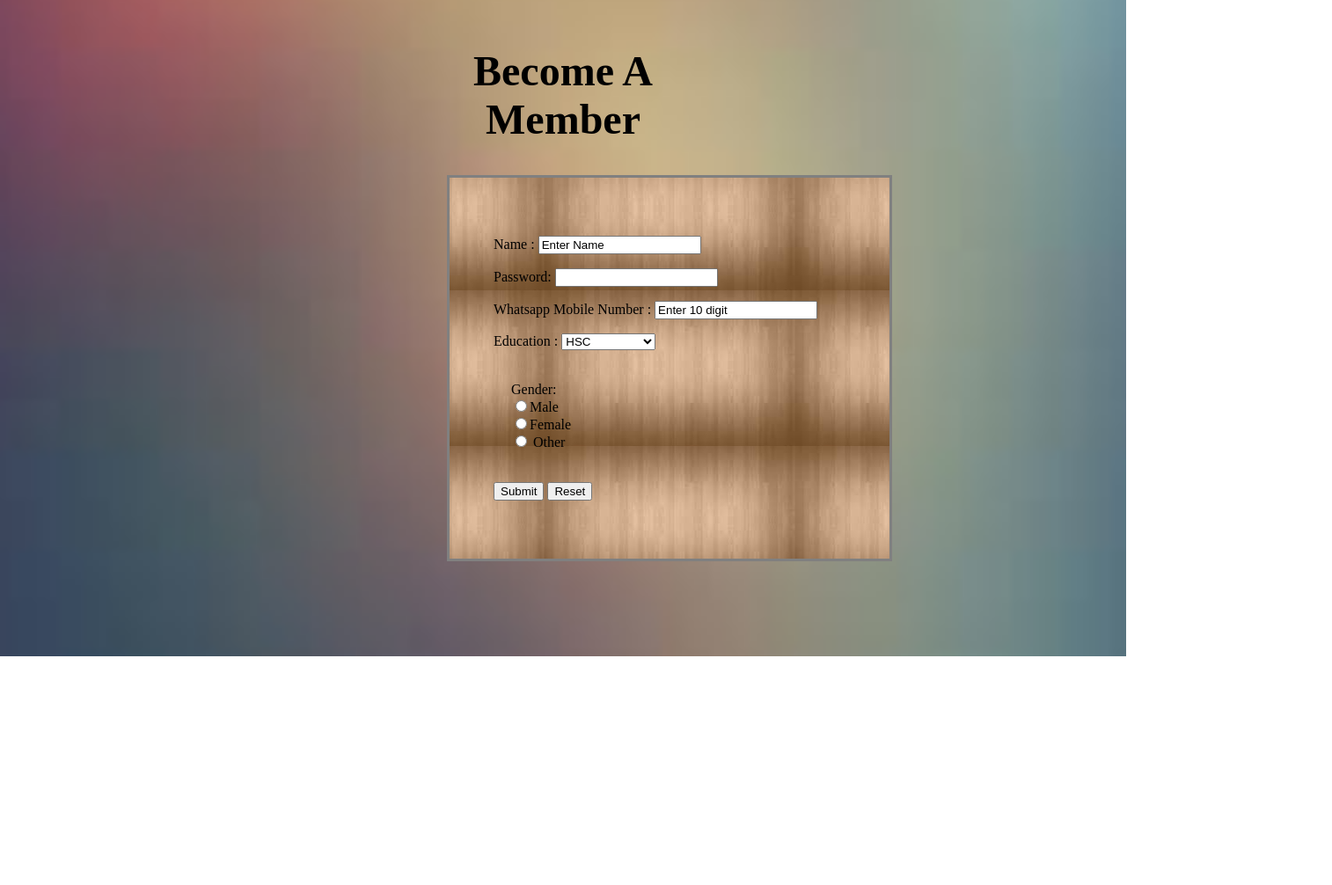
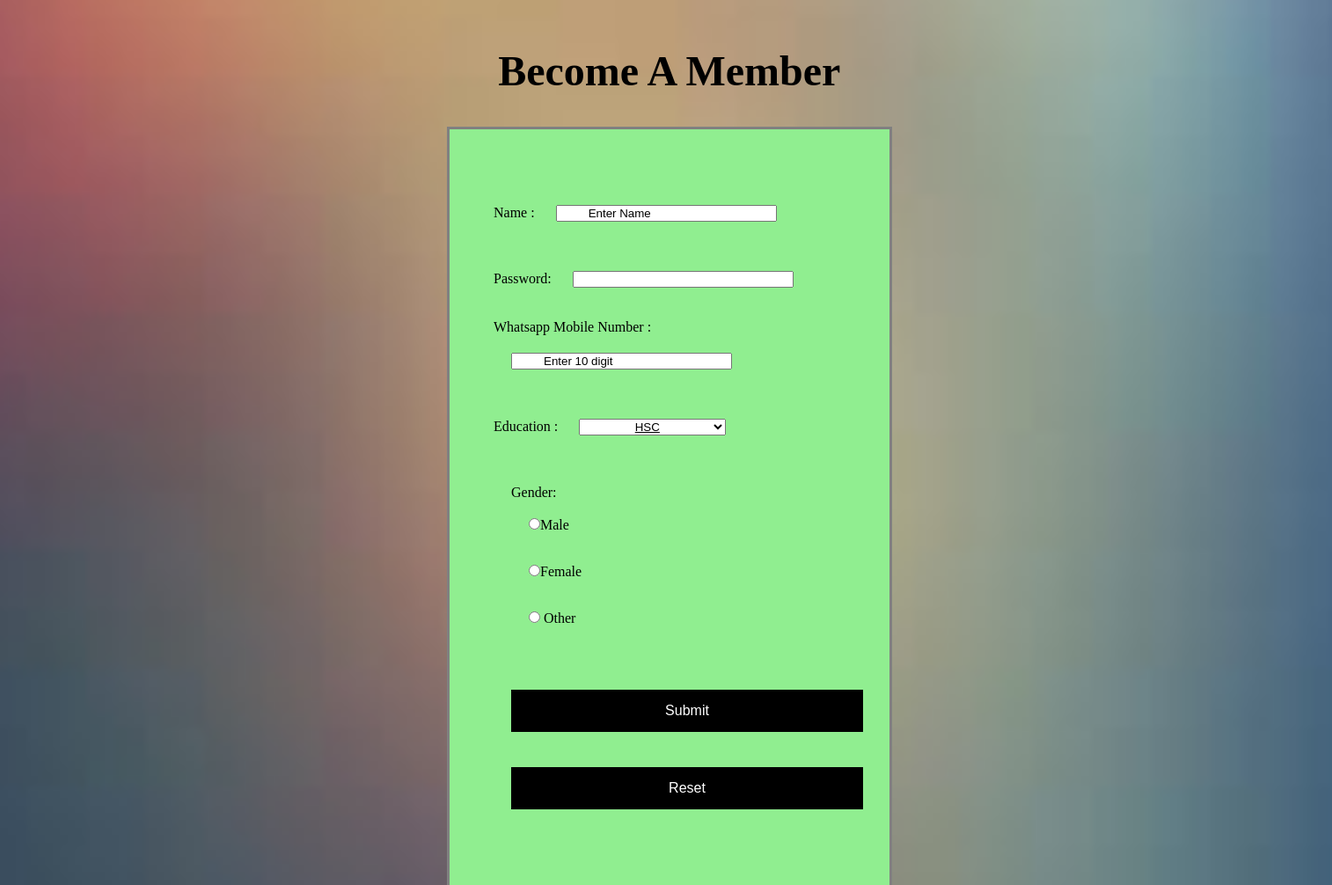
Before and after one commit to Mayank12899/WT, a plain HTML site: page becomeamember.html in a window 1280 px wide. Shown: the part 855-1861 px from the top of the page at 88% size, 1514 px wide, since content can reach past the window. Before the commit the page ends 1601 px from the top, so only its background shows below. Drawn offline with nearby package versions, Linux system fonts and the light colour scheme; files whose address does not match are found by name; a web font is replaced by a local one.

Commit message:
CHANGING SOMETHINGS

```diff
--- a/becomeamember.html
+++ b/becomeamember.html
@@ -20,18 +20,25 @@
     .forma{
         padding: 20px;
         padding-left: 0px;
+
+    }
+    input[type="button" i]{
+        padding: 50px;
+        padding-bottom: 0;
+        padding-top: 0;
+        text-align: center;
+        align-self: center;
     }
     .Frm{
-        padding: 500px;
-        padding-top: 100px;
-        padding-bottom: 100px;
+        padding-left: 500px;
+        padding-bottom: 20px;
         background-position: center;
+        width: 40%;
     }
     form{
         border: 3px solid grey;
         padding: 50px;
-background: url(Images/download1.jpg) center center;
-
+        background: lightgreen;
 
     }
     p{
@@ -40,16 +47,50 @@ background: url(Images/download1.jpg) center center;
         font-family: 'Merriweather', serif;
     }
     #butt{
-        display: inline-block;
+
         padding: 10px;
         font-size: 1em;
     }
     .Gen{
         padding: 20px;
     }
+    input{
+        display: inline-block;
+        margin: 20px;
+        margin-right: 0;
+        padding: 35px;
+        padding-bottom: 0;
+        padding-top: 0;
+    }
+    select{
+        padding: 30px;
+        padding-top: 0;
+        padding-bottom: 0;
+        text-align: center;
+        margin-left: 20px;
+        display: inline-block;
+        margin: 20px;
+        text-decoration: underline;
+    }
+    .suu{
+        align-self: right;
+    }
+    input[type="button" i] {
+      background-color: black; /* Green */
+  border: none;
+  color: white;
+  padding: 15px 32px;
+  text-align: center;
+  text-decoration: none;
+  display: inline-block;
+  font-size: 16px;
+    margin-left: 20px;
+        width: 100%;
+        margin-right: 20px;
+
+}
 
 </style>
-
 </head>
 <body>
 
@@ -74,8 +115,8 @@ background: url(Images/download1.jpg) center center;
             <li><a href="index.html">Home</a></li>
             <li><a href="Events.html">Events</a></li>
             <li><a href="#">Community</a></li>
-            <li><a href="">Gallery</a></li>
-            <li><a href="">Join Us</a></li>
+        <li><a href="gallery.html">Gallery</a></li>
+        <li><a href="becomeamember.html">Join Us</a></li>
             <li><a href="https://www.instagram.com/climatecrisis_awareness/?igshid=1ioux96k17co3">Instagram</a></li>
 
         </ul>
@@ -108,7 +149,8 @@ background: url(Images/download1.jpg) center center;
 
    </p>
    <p>
-        Education :     <select name="" id="" value = "Choose Your Education">
+        Education :
+    <select name="" id=""  placeholder="Choose Your Education">
        <option value="HSC">HSC</option>
        <option value="SSC">SSC</option>
        <option value="College Going">College Going</option>
@@ -139,7 +181,27 @@ background: url(Images/download1.jpg) center center;
 
   </div>
 
+        <!-- The core Firebase JS SDK is always required and must be listed first -->
+<script src="https://www.gstatic.com/firebasejs/6.5.0/firebase-app.js"></script>
 
+<!-- TODO: Add SDKs for Firebase products that you want to use
+     https://firebase.google.com/docs/web/setup#config-web-app -->
+
+<script>
+  // Your web app's Firebase configuration
+  var firebaseConfig = {
+    apiKey: "AIzaSyBNbd9poKPRUmzGm6_k317jlGGRC5_XLoI",
+    authDomain: "form-climate-change.firebaseapp.com",
+    databaseURL: "https://form-climate-change.firebaseio.com",
+    projectId: "form-climate-change",
+    storageBucket: "",
+    messagingSenderId: "1054620611305",
+    appId: "1:1054620611305:web:69d4489557dfba82"
+  };
+  // Initialize Firebase
+  firebase.initializeApp(firebaseConfig);
+</script>
+   <script src="link.js"></script>
 
 </body>
 </html>
--- /dev/null
+++ b/link.js
@@ -0,0 +1 @@
+window.alert("Works");
```
Also changed, not shown: community.html (+1 -1 lines), gallery.html (+1 -1 lines), index.html (+2 -2 lines).
